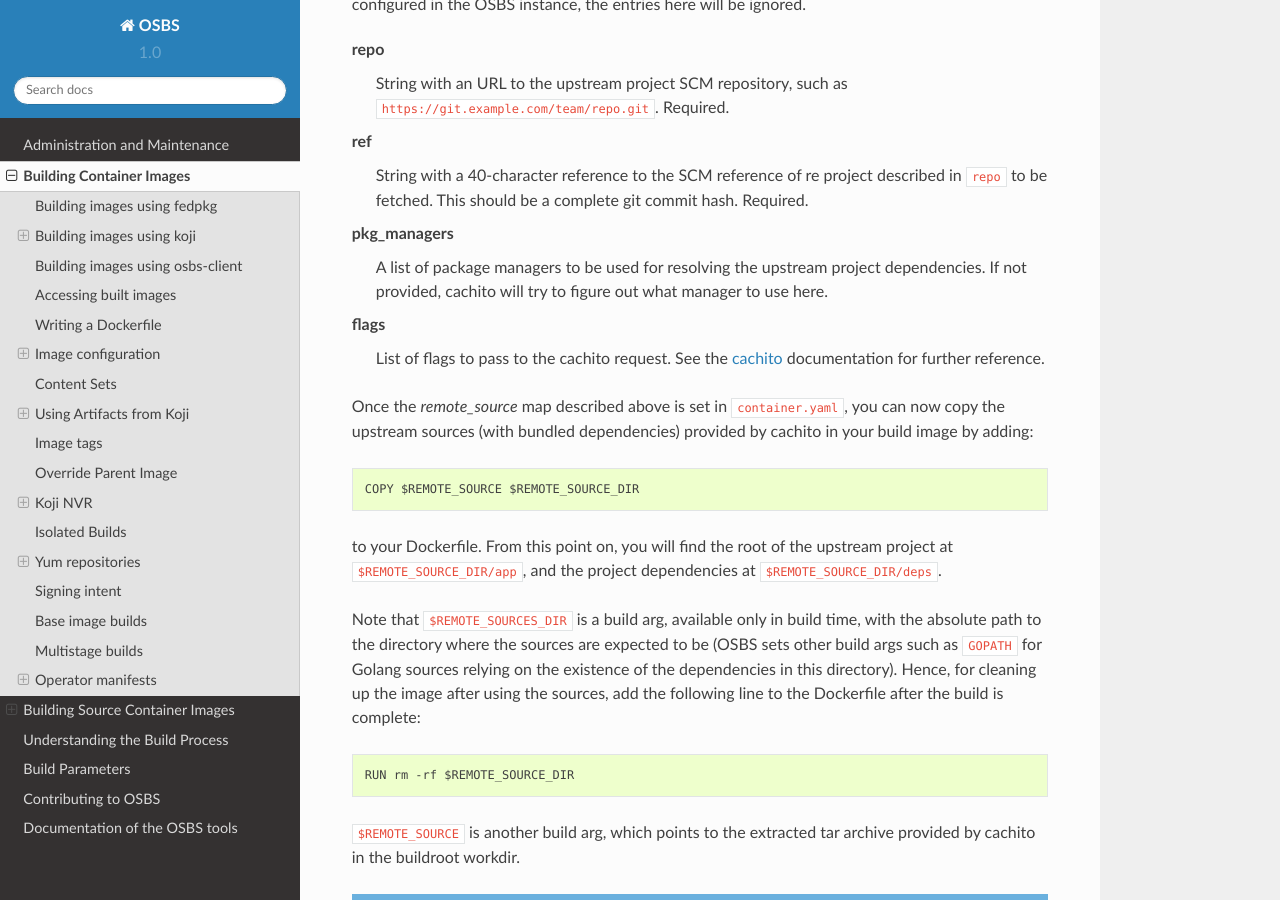
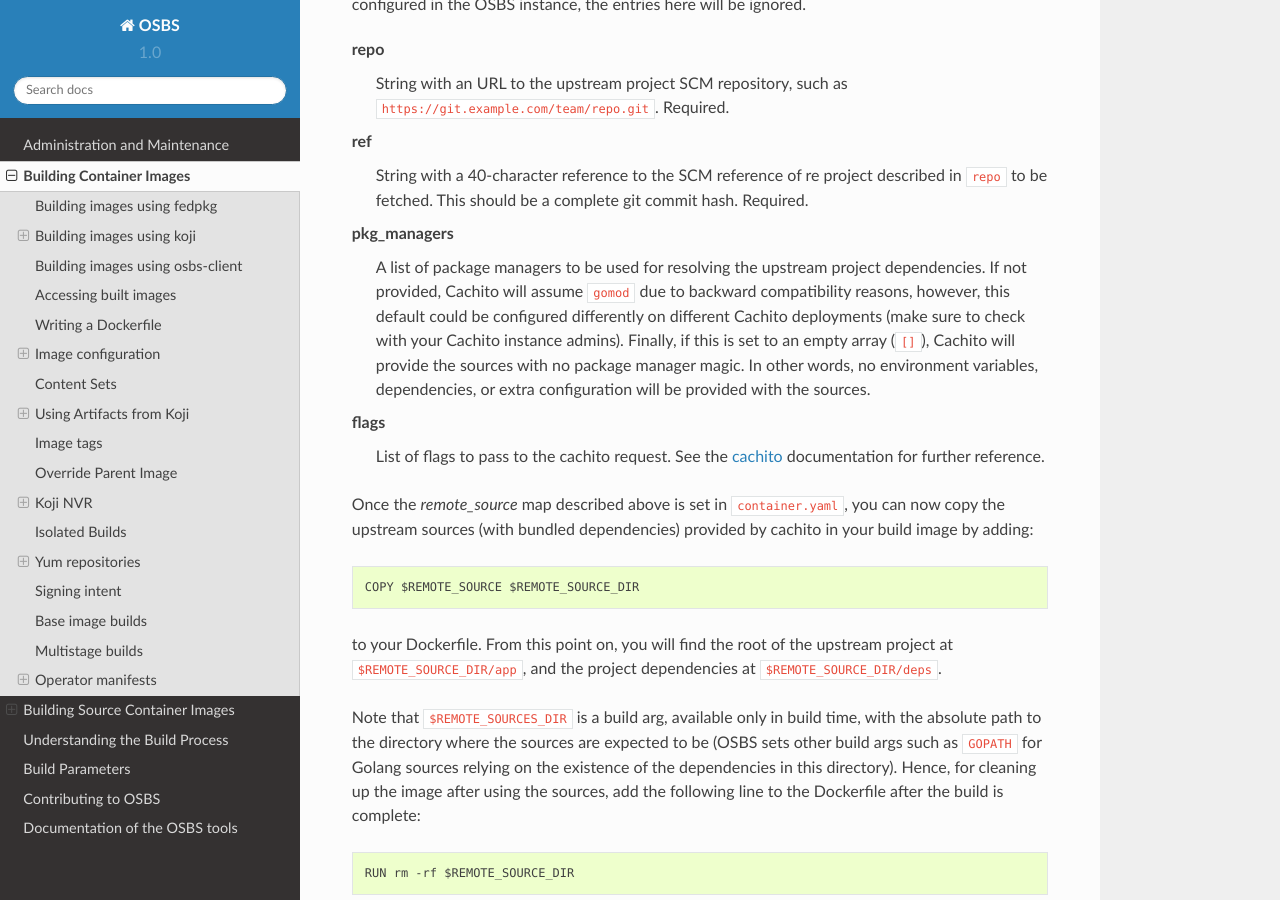
Before and after one commit to containerbuildsystem/osbs-docs, a Sphinx documentation site: the page built from docs/users.rst, in a window 1280 px wide and 900 px high, scrolled down 12859 px. Built offline with Sphinx 7.4.7 and the Read the Docs theme 2.0.0, drawn with Linux system fonts in a browser that asks for light colours.

Commit message:
Update Cachito pkg_managers configuration behavior
* CLOUDBLD-1639

Signed-off-by: Athos Ribeiro <athos@redhat.com>

```diff
--- a/docs/users.rst
+++ b/docs/users.rst
@@ -674,8 +674,13 @@ ref
 
 pkg_managers
   A list of package managers to be used for resolving the upstream project
-  dependencies. If not provided, cachito will try to figure out what manager to
-  use here.
+  dependencies. If not provided, Cachito will assume ``gomod`` due to backward
+  compatibility reasons, however, this default could be configured differently
+  on different Cachito deployments (make sure to check with your Cachito
+  instance admins). Finally, if this is set to an empty array (``[]``), Cachito
+  will provide the sources with no package manager magic. In other words, no
+  environment variables, dependencies, or extra configuration will be provided
+  with the sources.
 
 flags
   List of flags to pass to the cachito request. See the cachito_ documentation
```
